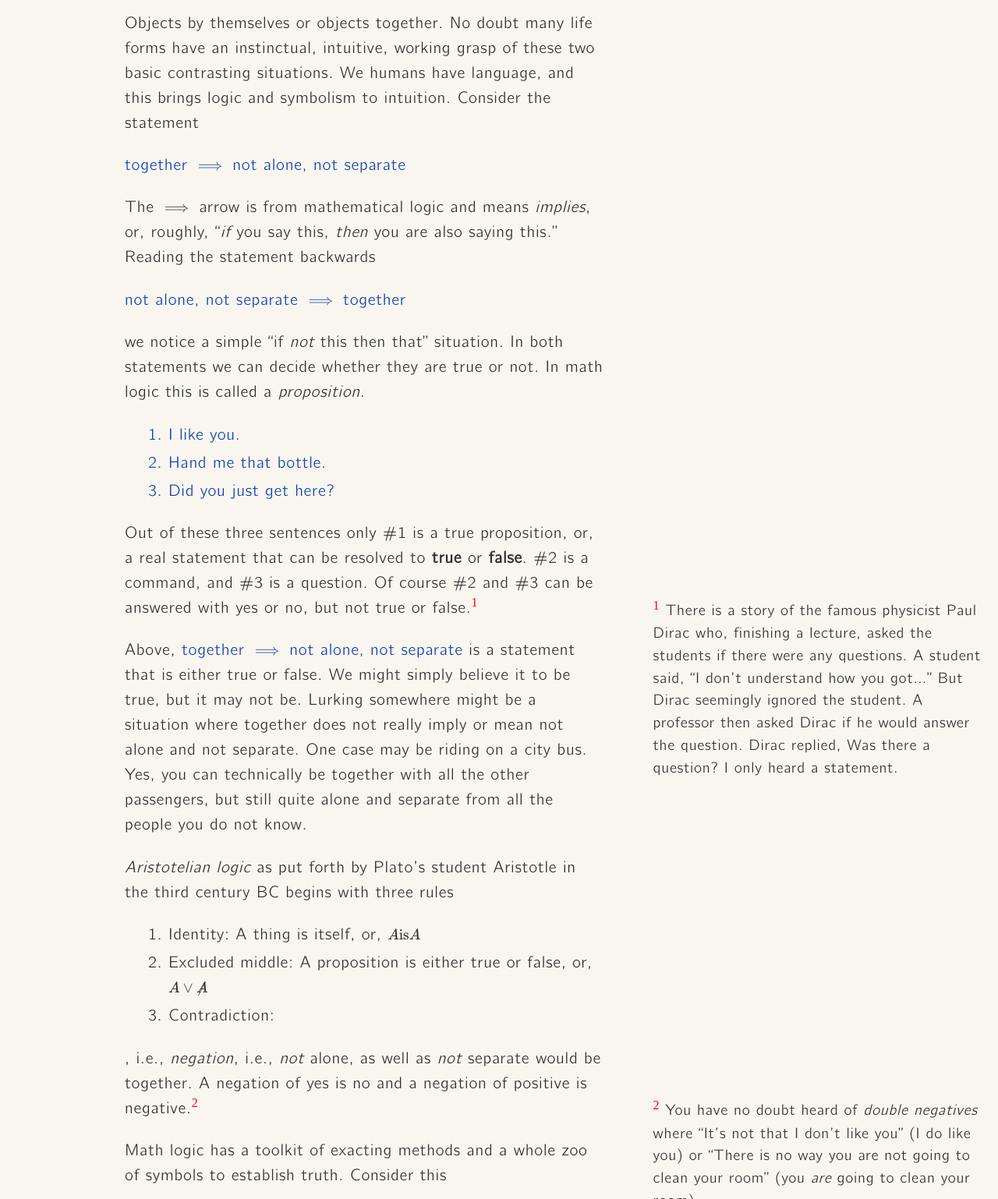
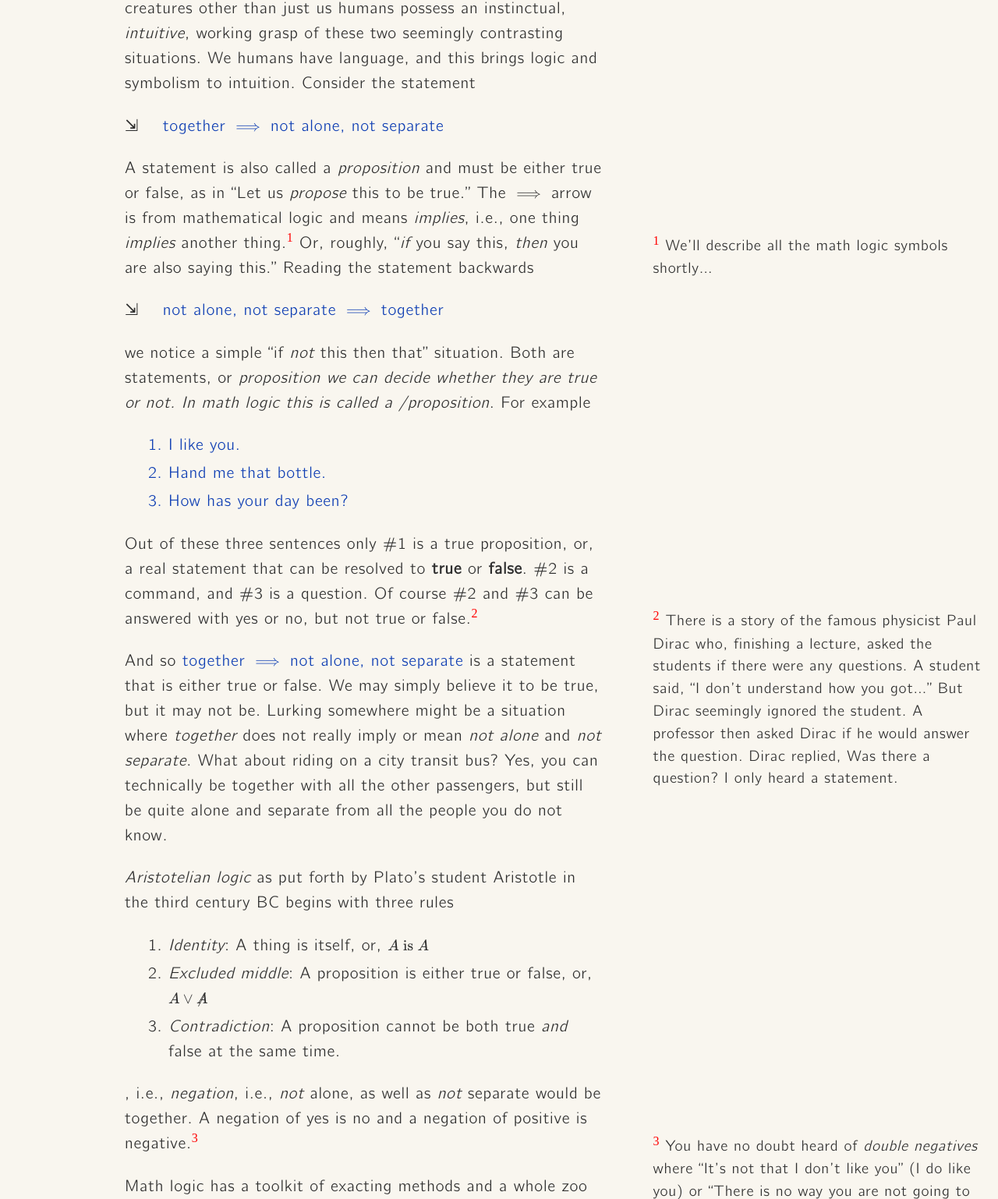
Before and after one commit to borgauf/codeismathiscode2, a plain HTML site: page Beginnings1.html in a window 1280 px wide. Shown: the part 623-2161 px from the top of the page at 78% size. Drawn offline with nearby package versions, Linux system fonts and the light colour scheme; files whose address does not match are found by name; a web font is replaced by a local one.

Commit message:
202403291135

```diff
--- a/Beginnings1.html
+++ b/Beginnings1.html
@@ -1,7 +1,7 @@
 <!DOCTYPE html>
 <html lang="en">
 <head>
-<!-- 2024-03-29 Fri 08:35 -->
+<!-- 2024-03-29 Fri 11:35 -->
 <meta charset="utf-8" />
 <meta name="viewport" content="width=device-width, initial-scale=1" />
 <title>Beginnings 1</title>
@@ -95,47 +95,52 @@
 </div>
 </p>
 
-<section id="outline-container-orga55bdd4" class="outline-2">
-<h2 id="orga55bdd4">Getting started part 1</h2>
+<section id="outline-container-org0043671" class="outline-2">
+<h2 id="org0043671">Getting started part 1</h2>
 </section>
 
 
-<section id="outline-container-org0c2fec5" class="outline-2">
-<h2 id="org0c2fec5">Abstractions</h2>
-<div class="outline-text-2" id="text-org0c2fec5">
+<section id="outline-container-org0b22235" class="outline-2">
+<h2 id="org0b22235">Abstractions</h2>
+<div class="outline-text-2" id="text-org0b22235">
 </div>
-<div id="outline-container-org79c4fb7" class="outline-3">
-<h3 id="org79c4fb7">Objects alone or together, formalizing things</h3>
-<div class="outline-text-3" id="text-org79c4fb7">
+<div id="outline-container-orgff52af2" class="outline-3">
+<h3 id="orgff52af2">&#x2026;in which we attempt to formalize things</h3>
+<div class="outline-text-3" id="text-orgff52af2">
 <p>
-Objects by themselves or objects together. No doubt many life forms
-have an instinctual, intuitive, working grasp of these two basic
-contrasting situations. We humans have language, and this brings logic
-and symbolism to intuition. Consider the statement
+Objects by themselves or objects together. No doubt many creatures
+other than just us humans possess an instinctual, <i>intuitive</i>, working
+grasp of these two seemingly contrasting situations. We humans have
+language, and this brings logic and symbolism to intuition. Consider
+the statement
 </p>
 
 <p>
-<font color = "#0d3db3">
+⇲ <font color = "#0d3db3">&nbsp;&nbsp;
 together \(\implies\) not alone, not separate
 </font>
 </p>
 
 <p>
-The \(\implies\) arrow is from mathematical logic and means <i>implies</i>,
-or, roughly, &ldquo;<i>if</i> you say this, <i>then</i> you are also saying this.&rdquo;
-Reading the statement backwards
+A statement is also called a <i>proposition</i> and must be either true or
+false, as in &ldquo;Let us <i>propose</i> this to be true.&rdquo; The \(\implies\) arrow
+is from mathematical logic and means <i>implies</i>, i.e., one thing
+<i>implies</i> another thing.<label id='fnr.1' for='fnr-in.1.1471703' class='margin-toggle sidenote-number'><sup class='numeral'>1</sup></label><input type='checkbox' id='fnr-in.1.1471703' class='margin-toggle'><span class='sidenote'><sup class='numeral'>1</sup>
+We&rsquo;ll describe all the math logic symbols shortly&#x2026;
+</span> Or, roughly, &ldquo;<i>if</i> you say this, <i>then</i>
+you are also saying this.&rdquo;  Reading the statement backwards
 </p>
 
 <p>
-<font color = "#0d3db3">
+⇲ <font color = "#0d3db3">&nbsp;&nbsp;
 not alone, not separate \(\implies\) together
 </font>
 </p>
 
 <p>
-we notice a simple &ldquo;if <i>not</i> this then that&rdquo; situation. In both
-statements we can decide whether they are true or not. In math logic
-this is called a <i>proposition</i>.
+we notice a simple &ldquo;if <i>not</i> this then that&rdquo; situation. Both are
+statements, or <i>proposition we can decide whether they are true or not. In math logic
+this is called a /proposition</i>. For example
 </p>
 
 <p>
@@ -144,7 +149,7 @@ this is called a <i>proposition</i>.
 <ol class="org-ol">
 <li>I like you.</li>
 <li>Hand me that bottle.</li>
-<li>Did you just get here?</li>
+<li>How has your day been?</li>
 </ol>
 <p>
 </font>
@@ -152,9 +157,9 @@ this is called a <i>proposition</i>.
 
 <p>
 Out of these three sentences only #1 is a true proposition, or, a real
-statement that can be resolved to <b>true</b> or <b>false</b>. #2 is a
-command, and #3 is a question. Of course #2 and #3 can be answered
-with yes or no, but not true or false.<label id='fnr.1' for='fnr-in.1.8101394' class='margin-toggle sidenote-number'><sup class='numeral'>1</sup></label><input type='checkbox' id='fnr-in.1.8101394' class='margin-toggle'><span class='sidenote'><sup class='numeral'>1</sup>
+statement that can be resolved to <b>true</b> or <b>false</b>. #2 is a command,
+and #3 is a question. Of course #2 and #3 can be answered with yes or
+no, but not true or false.<label id='fnr.2' for='fnr-in.2.9670868' class='margin-toggle sidenote-number'><sup class='numeral'>2</sup></label><input type='checkbox' id='fnr-in.2.9670868' class='margin-toggle'><span class='sidenote'><sup class='numeral'>2</sup>
 There is a story of the famous physicist Paul Dirac who,
 finishing a lecture, asked the students if there were any questions. A
 student said, &ldquo;I don&rsquo;t understand how you got&#x2026;&rdquo; But Dirac seemingly
@@ -165,14 +170,14 @@ statement.
 </p>
 
 <p>
-Above, <font color = "#0d3db3">together \(\implies\) not alone,
+And so <font color = "#0d3db3">together \(\implies\) not alone,
 not separate</font> is a statement that is either true or
-false. We might simply believe it to be true, but it may not
-be. Lurking somewhere might be a situation where together does not
-really imply or mean not alone and not separate. One case may be
-riding on a city bus. Yes, you can technically be together with all
-the other passengers, but still quite alone and separate from all the
-people you do not know.
+false. We may simply believe it to be true, but it may not be. Lurking
+somewhere might be a situation where <i>together</i> does not really imply
+or mean <i>not alone</i> and <i>not separate</i>. What about riding on a city
+transit bus? Yes, you can technically be together with all the other
+passengers, but still be quite alone and separate from all the people
+you do not know.
 </p>
 
 <p>
@@ -181,10 +186,11 @@ third century BC begins with three rules
 </p>
 
 <ol class="org-ol">
-<li>Identity: A thing is itself, or, \(A \text{is} A\)</li>
-<li>Excluded middle: A proposition is either true or false, or, \(A \lor
+<li><i>Identity</i>: A thing is itself, or, \(A \; \text{is} \; A\)</li>
+<li><i>Excluded middle</i>: A proposition is either true or false, or, \(A \lor
    \not A\)</li>
-<li>Contradiction:</li>
+<li><i>Contradiction</i>: A proposition cannot be both true <i>and</i> false at
+the same time.</li>
 </ol>
 
 
@@ -194,7 +200,7 @@ third century BC begins with three rules
 , i.e.,
 <i>negation</i>, i.e., <i>not</i> alone, as well as <i>not</i> separate would be
 together. A negation of yes is no and a negation of positive is
-negative.<label id='fnr.2' for='fnr-in.2.2061938' class='margin-toggle sidenote-number'><sup class='numeral'>2</sup></label><input type='checkbox' id='fnr-in.2.2061938' class='margin-toggle'><span class='sidenote'><sup class='numeral'>2</sup>
+negative.<label id='fnr.3' for='fnr-in.3.8101394' class='margin-toggle sidenote-number'><sup class='numeral'>3</sup></label><input type='checkbox' id='fnr-in.3.8101394' class='margin-toggle'><span class='sidenote'><sup class='numeral'>3</sup>
 You have no doubt heard of <i>double negatives</i> where &ldquo;It&rsquo;s not
 that I don&rsquo;t like you&rdquo; (I do like you) or &ldquo;There is no way you are not going to clean
 your room&rdquo; (you <i>are</i> going to clean your room).
@@ -228,9 +234,9 @@ would be
 
 
 
-<div id="outline-container-org0b22235" class="outline-3">
-<h3 id="org0b22235">If together, how many?</h3>
-<div class="outline-text-3" id="text-org0b22235">
+<div id="outline-container-orgf718da5" class="outline-3">
+<h3 id="orgf718da5">If together, how many?</h3>
+<div class="outline-text-3" id="text-orgf718da5">
 <p>
 Abstraction and symbolism have taken humanity into a modern science
 and technology landscape that, as far as we know, is unique in the
@@ -258,7 +264,7 @@ considered.
 Along with clumpiness, groupings, stuff together, we probably also
 were aware of the passing, the demarcation of
 time, such as the seasons cycling. And <i>shapes</i> could be categorized
-as well.<label id='fnr.3' for='fnr-in.3.7200933' class='margin-toggle sidenote-number'><sup class='numeral'>3</sup></label><input type='checkbox' id='fnr-in.3.7200933' class='margin-toggle'><span class='sidenote'><sup class='numeral'>3</sup>
+as well.<label id='fnr.4' for='fnr-in.4.8196407' class='margin-toggle sidenote-number'><sup class='numeral'>4</sup></label><input type='checkbox' id='fnr-in.4.8196407' class='margin-toggle'><span class='sidenote'><sup class='numeral'>4</sup>
 Geometry.
 </span> But let&rsquo;s stick with clumpiness for a while.
 </p>
```
Also changed, not shown: 1 other file.
